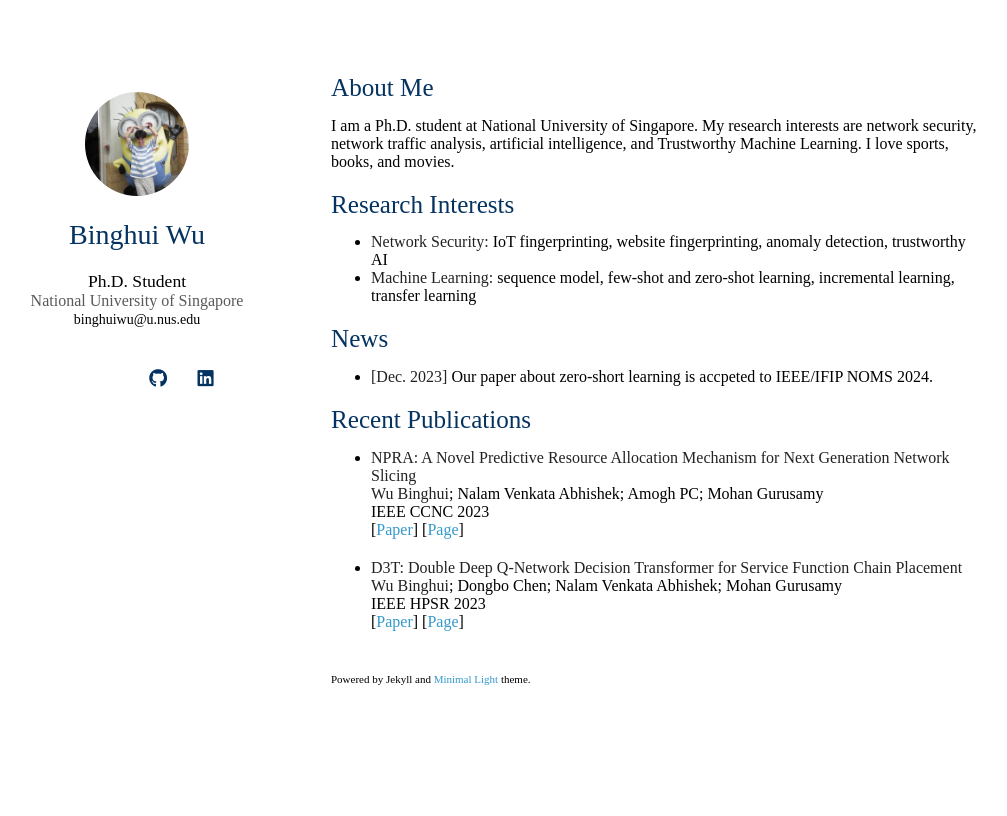
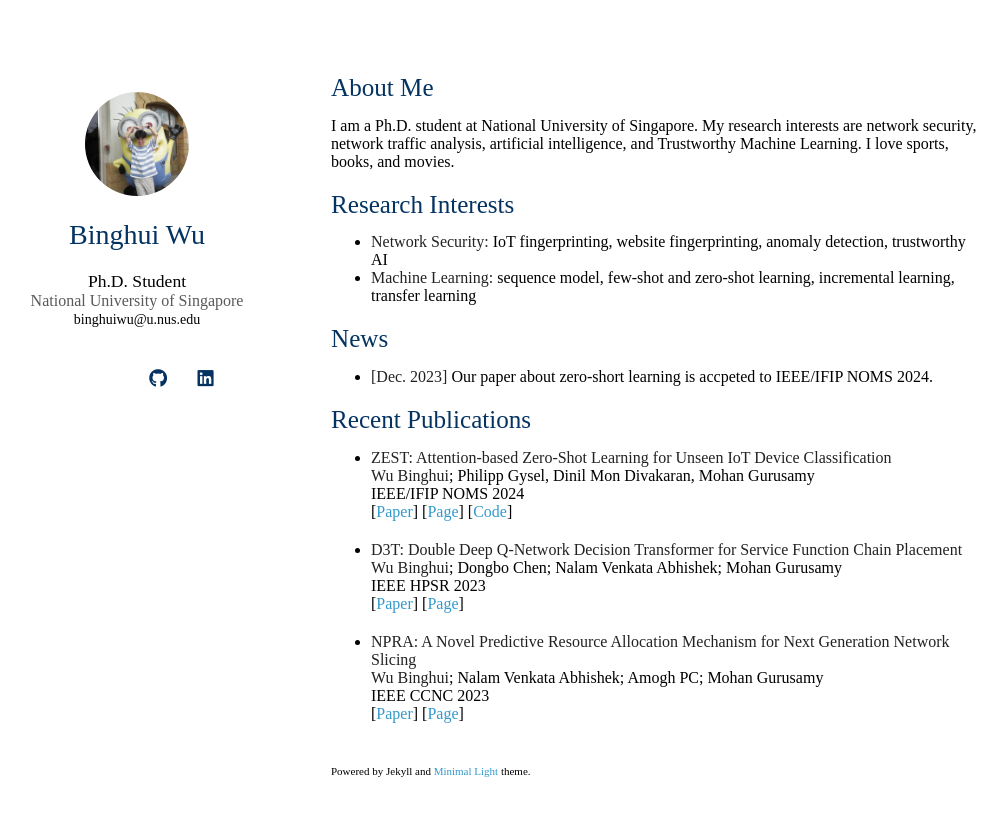
Before and after one commit to Binghui99/binghuiweb.github.io, a Jekyll site: the page built from index.md, in a window 1280 px wide. Shown: the top 816 px of the page, without its empty margins (139-1146 px from the left). Built offline with Jekyll 4.4.1, drawn with Linux system fonts in a browser that asks for light colours; nearby versions of some CDN libraries; some web fonts are replaced; a style sheet for code colours, icons or effects is not loaded; our own code applies the rules of GitHub Pages for plain Markdown files.

Commit message:
Update index.md

```diff
--- a/index.md
+++ b/index.md
@@ -19,14 +19,16 @@ I love sports, books, and movies.
 
 ## Recent Publications
 
-- **NPRA: A Novel Predictive Resource Allocation Mechanism for Next Generation Network Slicing**
+- **ZEST: Attention-based Zero-Shot Learning for Unseen IoT Device Classification**
   <br>
-  **Wu Binghui**; Nalam Venkata Abhishek; Amogh PC; Mohan Gurusamy
+  **Wu Binghui**; Philipp Gysel, Dinil Mon Divakaran, Mohan Gurusamy
   <br>
-  IEEE CCNC 2023
+  IEEE/IFIP NOMS 2024
   <br>
-  [[Paper](https://drive.google.com/file/d/1U9C9Yk6lpwzeACQWyFKihsFIUCL3ipld/view?usp=drive_link)]
-  [[Page](https://ieeexplore.ieee.org/abstract/document/10060670)]
+  [[Paper](https://arxiv.org/pdf/2310.08036.pdf)]
+  [[Page](https://arxiv.org/abs/2310.08036)]
+  [[Code](https://github.com/Binghui99/ZEST)]
+
 
 
 - **D3T: Double Deep Q-Network Decision Transformer for Service Function Chain Placement**
@@ -37,3 +39,12 @@ I love sports, books, and movies.
   <br>
   [[Paper](https://drive.google.com/file/d/1U9C9Yk6lpwzeACQWyFKihsFIUCL3ipld/view?usp=drive_link)]
   [[Page](https://ieeexplore.ieee.org/abstract/document/10147969)]
+
+- **NPRA: A Novel Predictive Resource Allocation Mechanism for Next Generation Network Slicing**
+  <br>
+  **Wu Binghui**; Nalam Venkata Abhishek; Amogh PC; Mohan Gurusamy
+  <br>
+  IEEE CCNC 2023
+  <br>
+  [[Paper](https://drive.google.com/file/d/1U9C9Yk6lpwzeACQWyFKihsFIUCL3ipld/view?usp=drive_link)]
+  [[Page](https://ieeexplore.ieee.org/abstract/document/10060670)]
```
